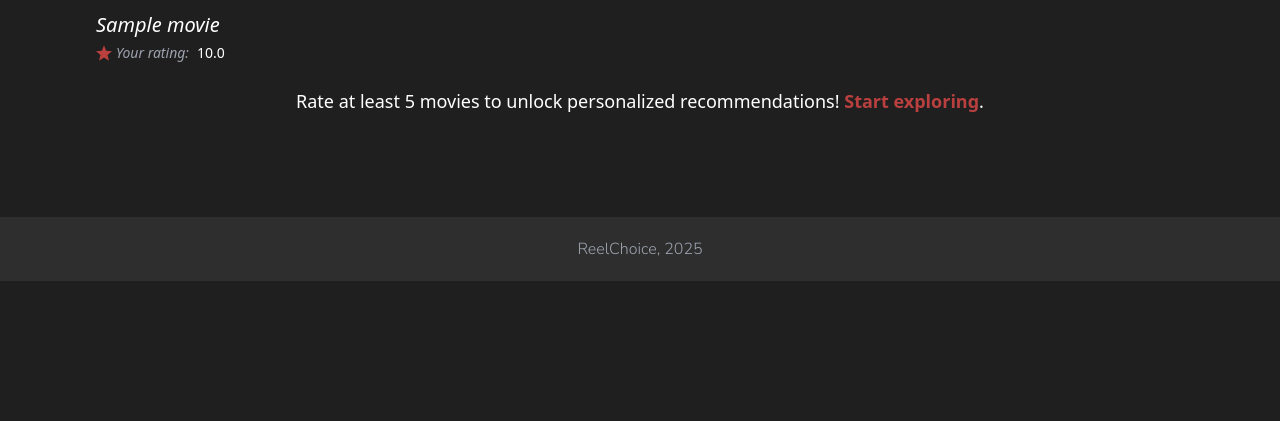
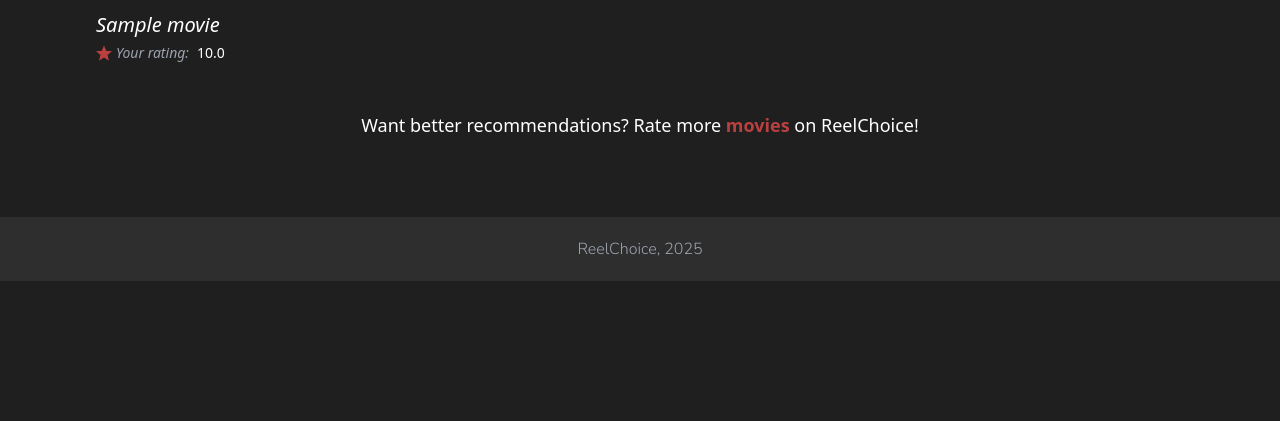
Before and after one commit to kkhrystynaa/ReelChoice, a Django app: page /ratings/ in a window 1280 px wide. Shown: the part 519-940 px from the top of the page. Run offline with Django 5.2, Linux system fonts and the light colour scheme; a user stored in the database is signed in; tables that the repository leaves empty hold one stand-in row (values such as "Sample post"); parts of the project's set-up code (start-up, migrations or seed data) failed here and were passed over; some libraries are stand-ins or nearby versions.

Commit message:
Fixed wrong hint display

```diff
--- a/reelchoice_app/templates/ratings.html
+++ b/reelchoice_app/templates/ratings.html
@@ -46,22 +46,14 @@
         {% endfor %}
       </ul>
 
-      {% if ratings|length < 5 %}
-        <div class="text-center mt-6 text-white text-lg">
-          Rate at least 5 movies to unlock personalized recommendations!
-          <a href="{% url 'reelchoice_app:home' %}" class="font-semibold hover:underline text-[#BA4040]">Start
-            exploring</a>.
-        </div>
-      {% else %}
-        <div class="text-center mt-12 text-white text-lg">
-          Want better recommendations? Rate more
-          <a href="{% url 'reelchoice_app:home' %}" class="font-semibold hover:underline text-[#BA4040]">movies</a>
-          on ReelChoice!
-        </div>
-      {% endif %}
+      <div class="text-center my-12 text-white text-lg">
+        Want better recommendations? Rate more
+        <a href="{% url 'reelchoice_app:home' %}" class="font-semibold hover:underline text-[#BA4040]">movies</a>
+        on ReelChoice!
+      </div>
 
       {% if is_paginated %}
-        <div class="mt-12 flex justify-center items-center space-x-1 text-sm text-white">
+        <div class="my-12 flex justify-center items-center space-x-1 text-sm text-white">
           {% if page_obj.has_previous %}
             <a href="?page={{ page_obj.previous_page_number }}"
                class="px-2 py-1 rounded bg-[#424242] hover:bg-[#BA4040] transition">‹</a>
```
